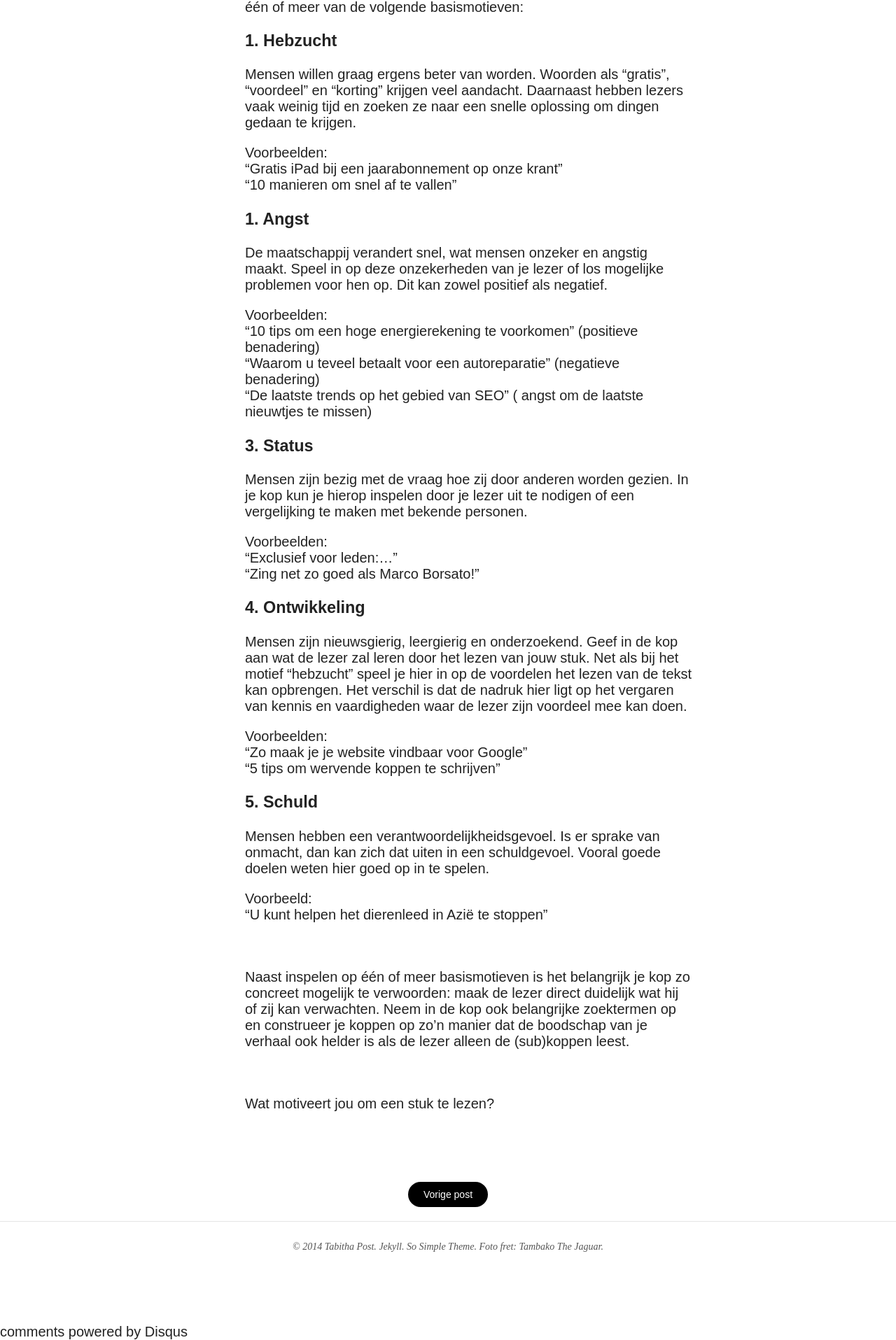
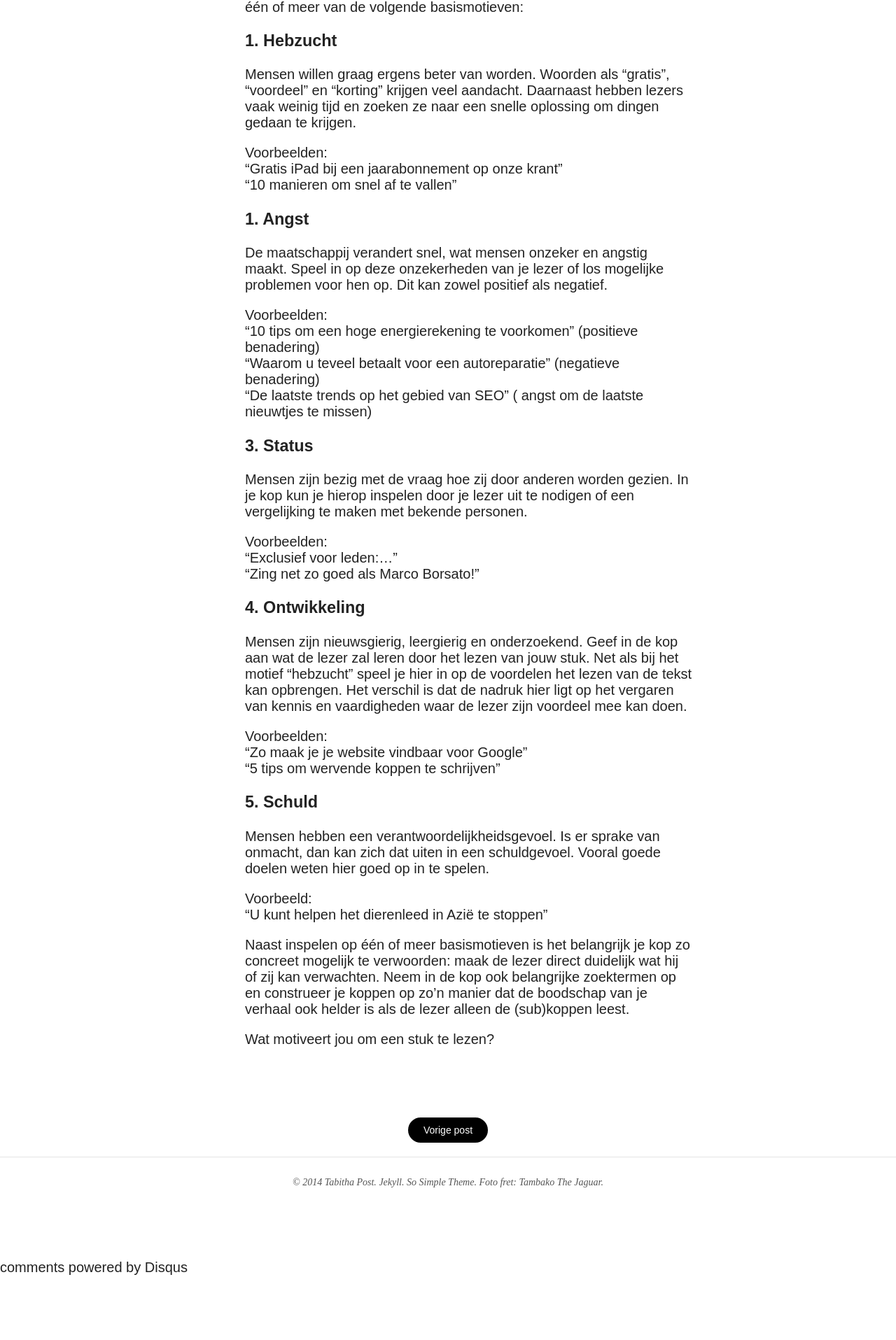
Before and after one commit to TheKnowsyFerret/theknowsyferret.github.io, a Jekyll site: the page built from _posts/2014-06-27-waarom-goede-koppen-verleiden-tot-lezen.md, in a window 1280 px wide. Shown: the part 1282-3197 px from the top of the page at 70% size. Built offline with Jekyll 4.4.1, drawn with Linux system fonts in a browser that asks for light colours; nearby versions of some CDN libraries; comment, search, counter and statistics services are not loaded; after the commit the page ends 3105 px from its top, so only the background shows below that.

Commit message:
aanpassing

```diff
--- a/_posts/2014-06-27-waarom-goede-koppen-verleiden-tot-lezen.md
+++ b/_posts/2014-06-27-waarom-goede-koppen-verleiden-tot-lezen.md
@@ -89,12 +89,10 @@ doelen weten hier goed op in te spelen.
 Voorbeeld:
 “U kunt helpen het dierenleed in Azië te stoppen”
 
-<br><br>
 Naast inspelen op één of meer basismotieven is het belangrijk je kop
 zo concreet mogelijk te verwoorden: maak de lezer direct duidelijk wat
 hij of zij kan verwachten. Neem in de kop ook belangrijke zoektermen
 op en construeer je koppen op zo’n manier dat de boodschap van je
 verhaal ook helder is als de lezer alleen de (sub)koppen leest.
 
-<br><br>
 Wat motiveert jou om een stuk te lezen?
```
